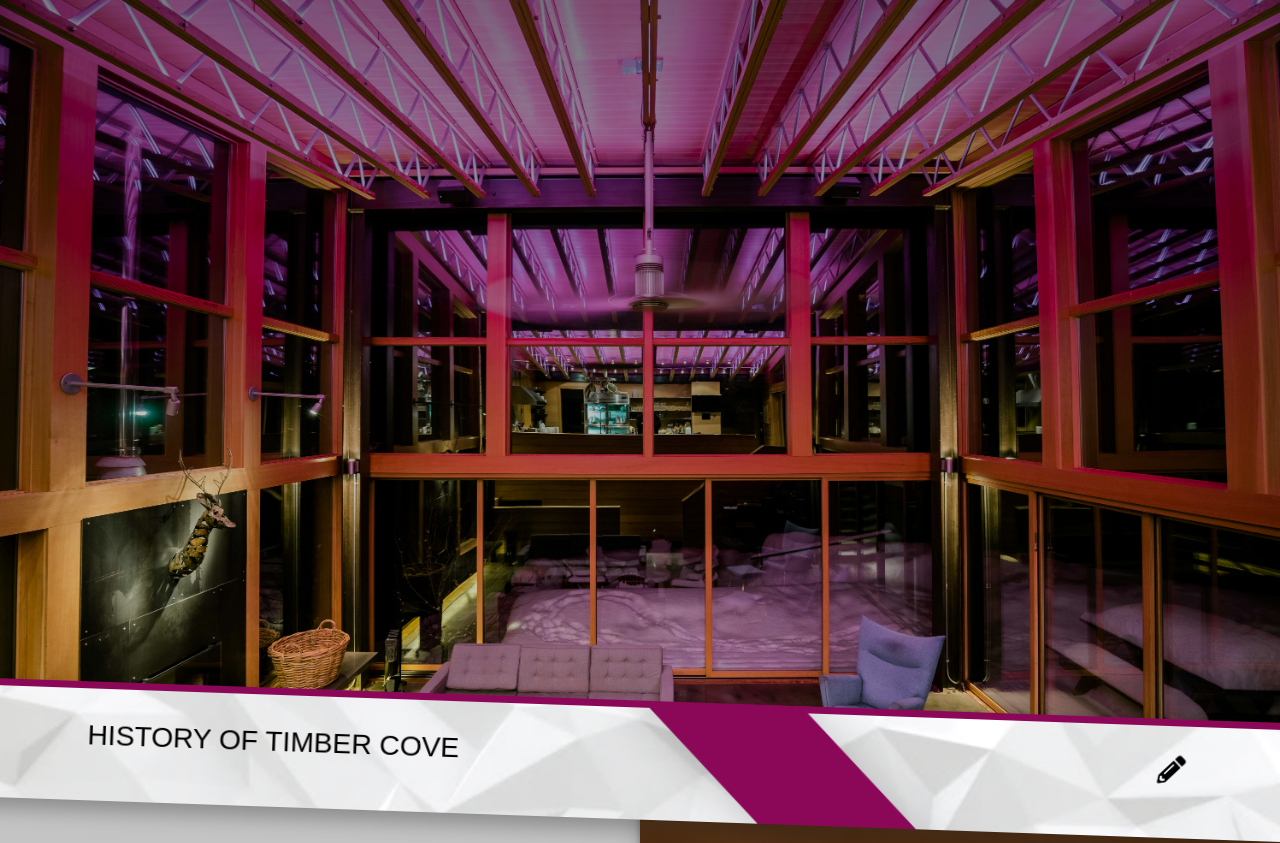
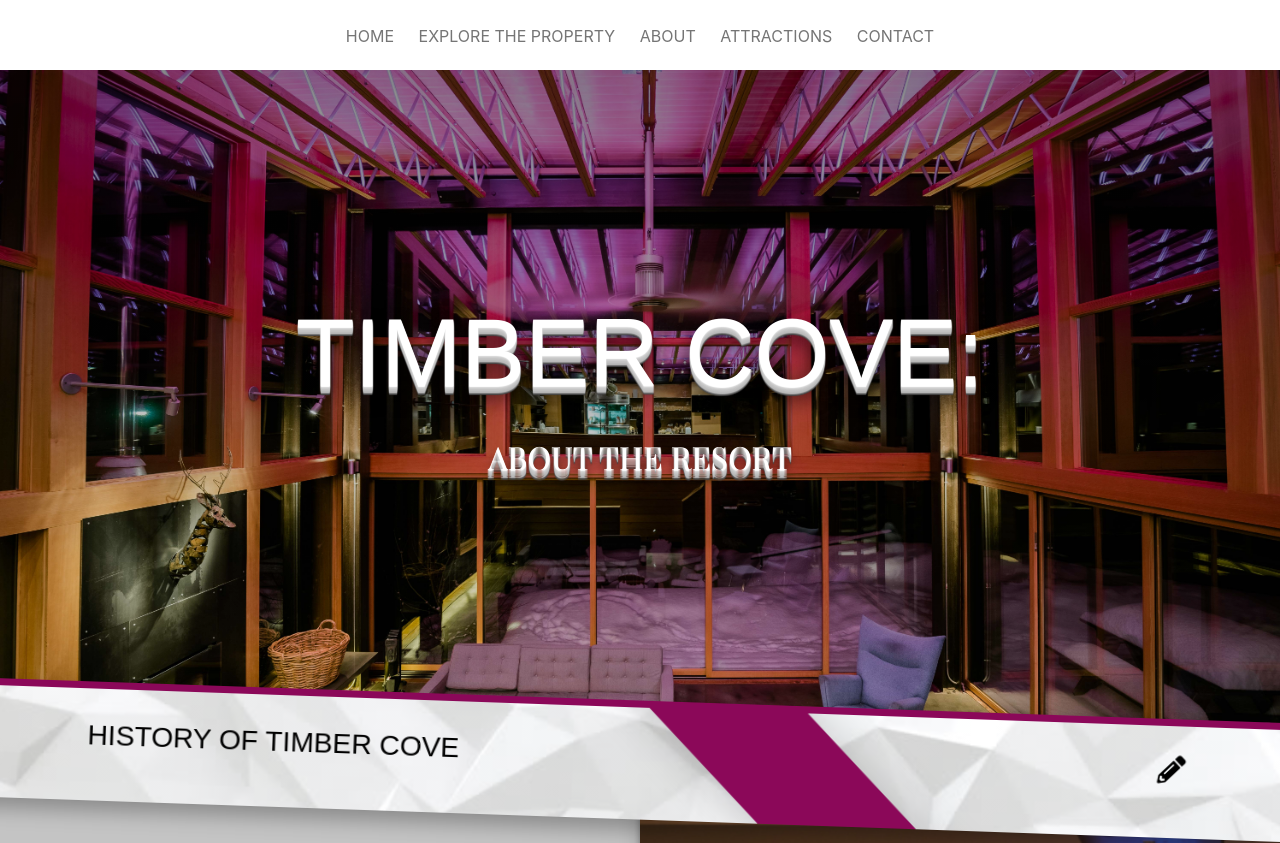
Before and after one commit to FinneanBroadhead/timber-cove-site, a PHP site: page /about.html in a window 1280 px wide; the page is wider, and only the part inside the window is pictured. Shown: the top 843 px of that part. Run offline with PHP 8.4, Linux system fonts and the light colour scheme.

Commit message:
Fixed about page jumbo and positioning errors

```diff
--- a/about.html
+++ b/about.html
@@ -8,7 +8,6 @@
   <title>Timber Cove</title>
 
   <!-- CSS -->
-  <link rel="stylesheet" href="assets/css/index.css">
   <link rel="stylesheet" href="assets/css/shadows.css">
   <link href="https://fonts.googleapis.com/css?family=Playfair+Display" rel="stylesheet">
   <link rel="stylesheet" href="assets/css/animations.css">
@@ -25,7 +24,6 @@
     crossorigin="anonymous">
   <link href="https://fonts.googleapis.com/css?family=Work+Sans" rel="stylesheet">
   <script src="https://cdnjs.cloudflare.com/ajax/libs/jquery/3.3.1/jquery.min.js" type="text/javascript"></script>
-  <script src="assets/js/nav.js"></script>
   <script src="assets/js/about.js"></script>
   <script src="assets/js/jquery.scrollTo.min.js" type="text/javascript"></script>
   <script src="assets/js/jquery.localScroll.min.js" type="text/javascript"></script>
@@ -44,7 +42,7 @@
 </head>
 
 <body onload="triggerNav();">
-  <nav>
+  <nav class="fixed">
     <ul>
       <li class="nav-link"><a href="index">Home</a></li>
       <li class="nav-link"><a href="interactive-floormap/blueprint-main.html">Explore the Property</a></li>
--- a/assets/css/about.css
+++ b/assets/css/about.css
@@ -21,6 +21,42 @@ body {
 	/* background-color: #2a2b33; */
 	background-color: #2a2b33 !important;
 }
+
+
+.landing-header {
+	top: 50%;
+	position: absolute;
+	left: 50%;
+	transform: translate(-50%, -50%);
+	text-align: center;
+}
+.landing-header .heading {
+	font-family: source-sans-pro, sans-serif;
+	font-size: 7.5vw;
+	line-break: loose;
+	position: relative;
+	width: 100%;
+	left: 50%;
+	text-align: center;
+	color: white;
+	transform: translateX(-50%);
+	text-transform: uppercase;
+	text-shadow: 0px 1px 1px #fff, 0px 2px 1px #d6d6d6, 0px 3px 1px #ccc, 0px 4px 1px #c5c5c5, 0px 5px 1px #c1c1c1, 0px 6px 1px #bbb, 0px 7px 1px #bbb, 0px 8px 1px #777, 0px 9px 1px #444,
+	  0px 10px 20px #000;
+	width: 100vw;
+}
+.heading-2 {
+	font-size: 4vh;
+	font-family: 'Playfair Display', serif;
+	color: white;
+	text-transform: uppercase;
+	text-shadow: 0px 1px 1px #fff, 0px 2px 1px #d6d6d6, 0px 3px 1px #ccc, 0px 4px 1px #c5c5c5, 0px 5px 1px #c1c1c1, 0px 6px 1px #bbb, 0px 8px 1px #bbb, 0px 7px 1px #777, 0px 9px 1px #555, 0px 10px 1px #444,
+		0px 10px 10px #000;
+	text-align: center;
+	padding-top: 20px;
+	padding-bottom: 20px;
+}
+
 #bgvid2 {
   position: absolute;
   right: 0;
--- a/index.html
+++ b/index.html
@@ -19,7 +19,6 @@
   <link rel="stylesheet" href="assets/css/fliznav.css">
   <link rel="stylesheet" href="https://use.fontawesome.com/releases/v5.7.1/css/all.css" integrity="sha384-fnmOCqbTlWIlj8LyTjo7mOUStjsKC4pOpQbqyi7RrhN7udi9RwhKkMHpvLbHG9Sr"
   crossorigin="anonymous">
-  <link rel="stylesheet" href="assets/css/index.css">
   <link href="https://fonts.googleapis.com/css?family=Open+Sans" rel="stylesheet">
   <link href="https://fonts.googleapis.com/css?family=Work+Sans" rel="stylesheet">
   <script src="https://cdnjs.cloudflare.com/ajax/libs/jquery/3.3.1/jquery.min.js" type="text/javascript"></script>
```
